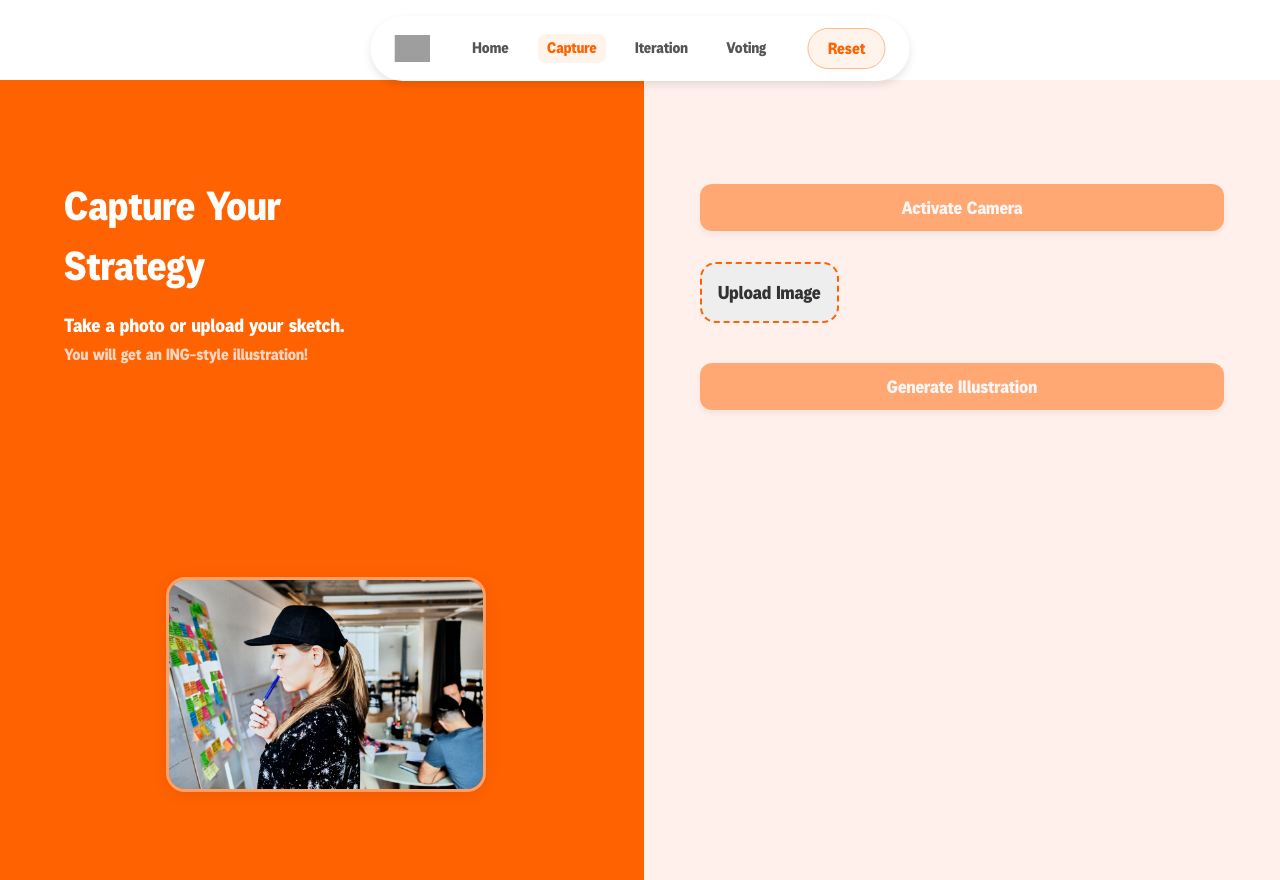
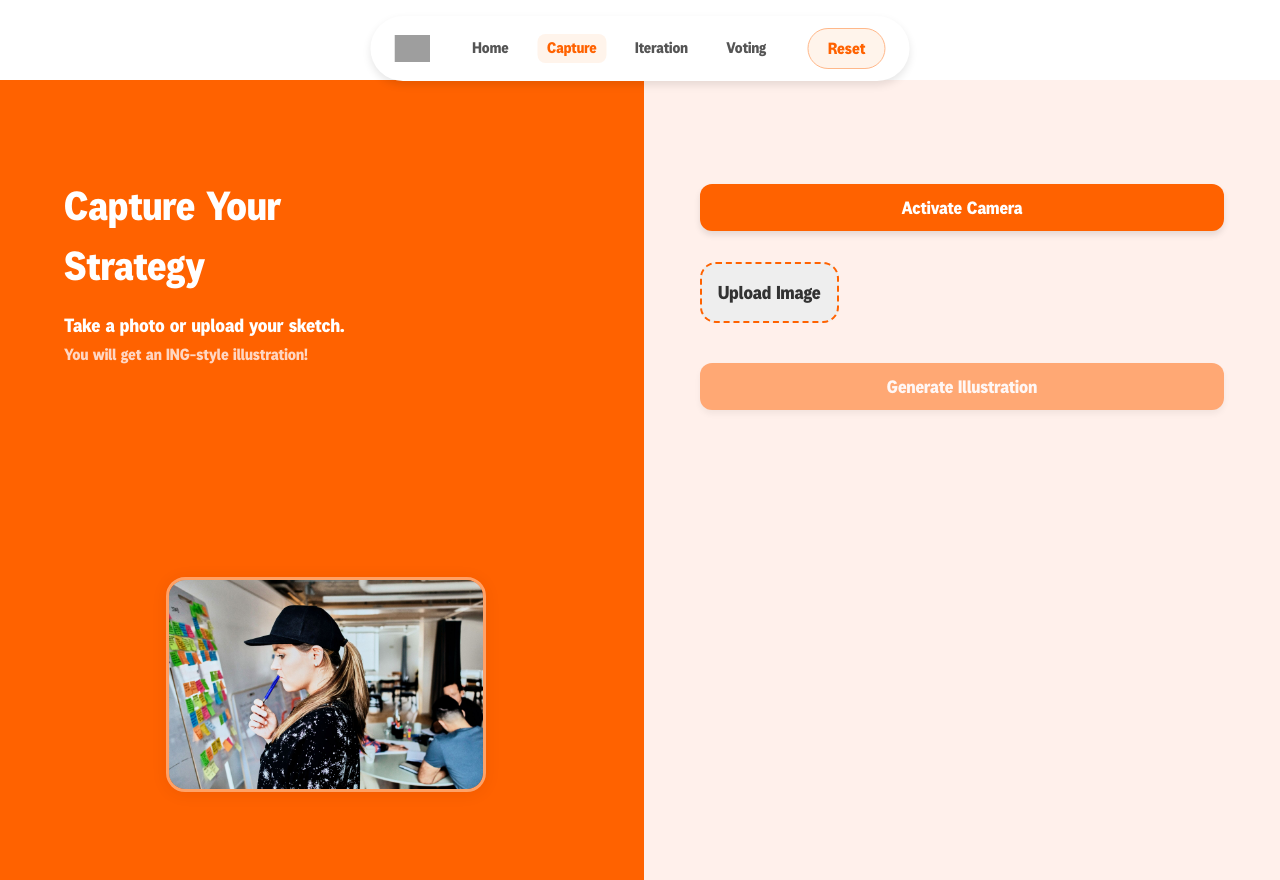
Before and after one commit to Gexternia/taller-ia-ing, a React (Vite) app in the folder client/: page / in a window 1280 px wide. Both pictures are taken after a click on the button "Capture". Built offline with nearby package versions, Linux system fonts and the light colour scheme; grey boxes are pictures that could not be loaded.

Commit message:
camera v1000

```diff
--- a/client/src/App.jsx
+++ b/client/src/App.jsx
@@ -319,7 +319,6 @@ function onFile(e) {
       {/* DERECHA */}
       <div className="capture-right">
 
-        {/* --- Botón cámara corporativo ING --- */}
 <div className="camera-controls" style={{ marginTop: "1.5rem", marginBottom: "1.5rem", justifyContent: "flex-start" }}>
   <button
     className="btn-primary"
@@ -331,11 +330,16 @@ function onFile(e) {
         takeShot();
       }
     }}
-            disabled={!isCameraReady || isGenerating}
+    disabled={
+      isGenerating ||
+      (cameraMode === "active" && !isCameraReady)
+    }
   >
     {cameraMode === "idle" ? "Activate Camera" : "Capture"}
   </button>
 </div>
+
+
 
         {/* --- Preview de cámara --- */}
         {cameraMode === "active" && (
```
Lines whose indentation alone changed are shown as unchanged.
